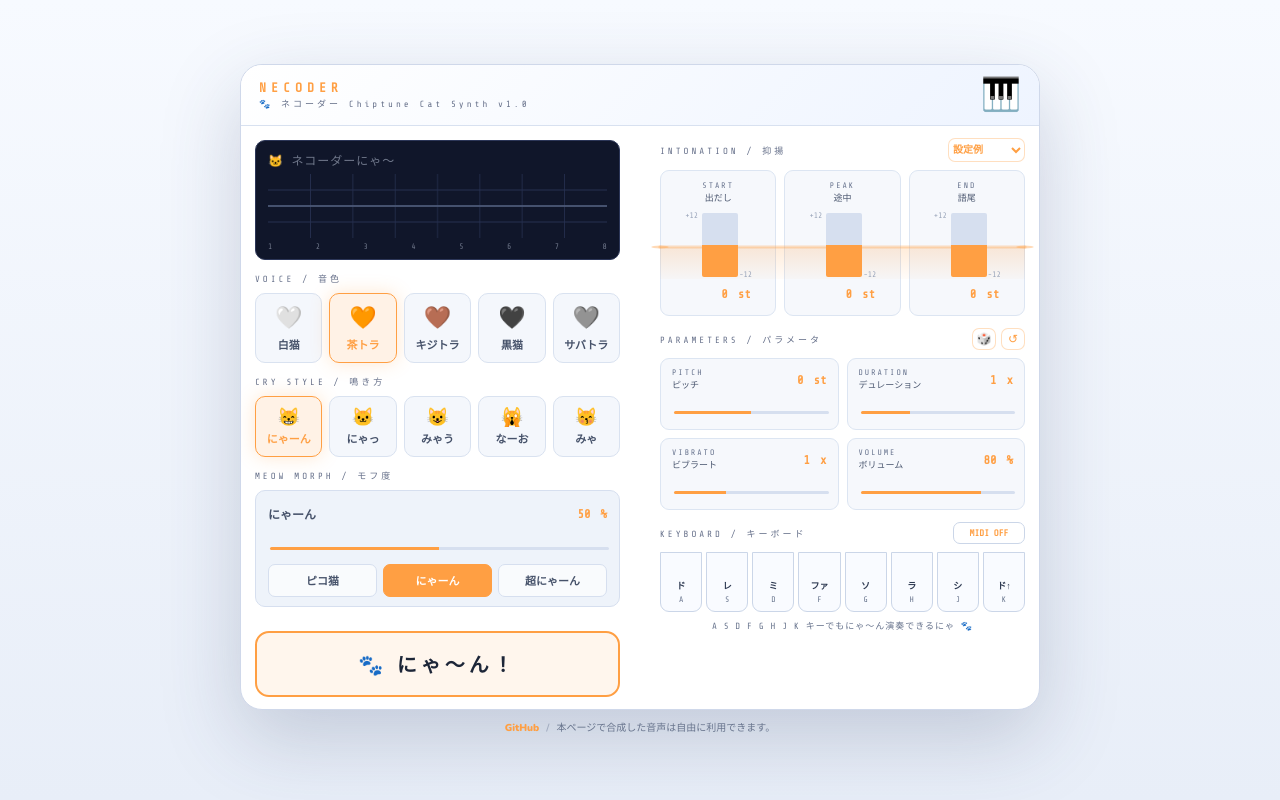
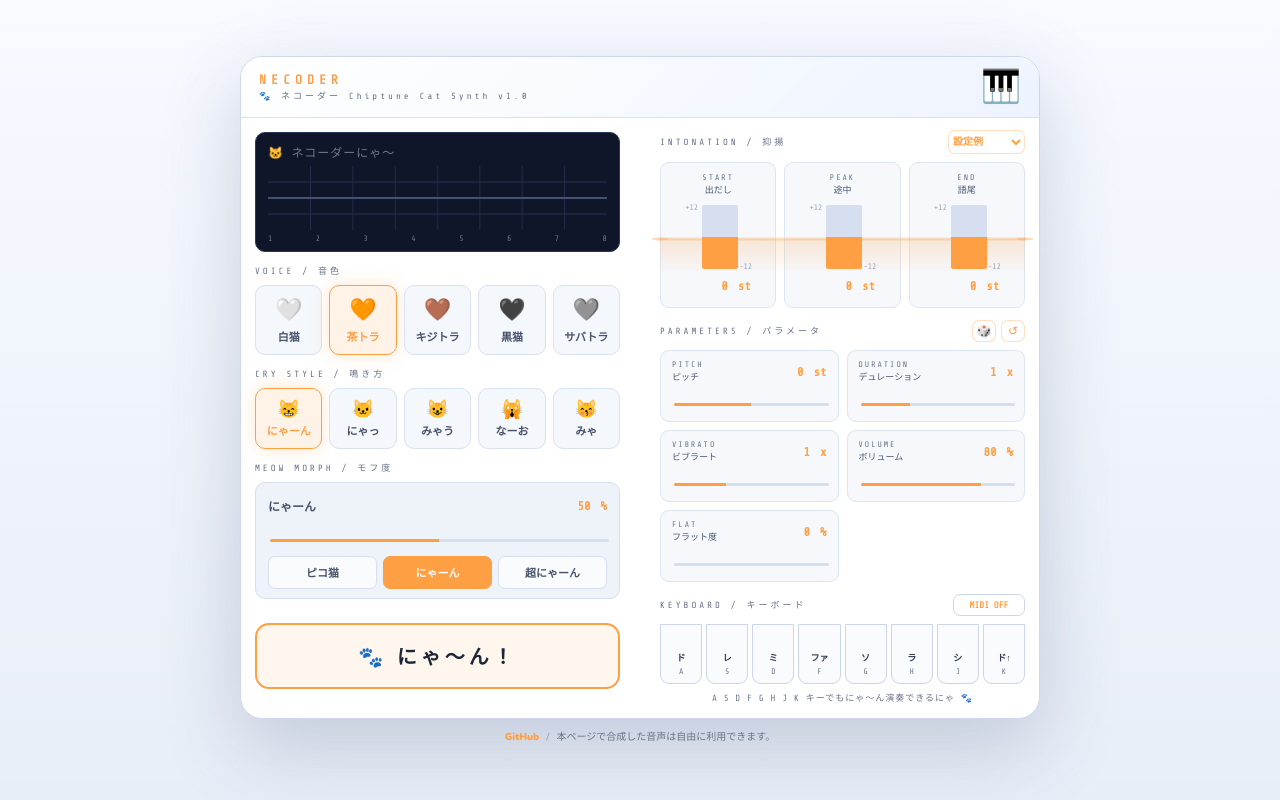
Before and after one commit to mfakane/necoder-synth, a React (Vite) app: page / in a window 1280 px wide. Built offline with nearby package versions, Linux system fonts and the light colour scheme.

Commit message:
feat: add flat parameter

```diff
--- a/src/App.tsx
+++ b/src/App.tsx
@@ -65,6 +65,7 @@ export default function Necoder() {
   const [dm, setDm] = useState(init.dm ?? 1.0); // デュレーション倍率
   const [vib, setVib] = useState(init.vib ?? 1.0); // ビブラート倍率
   const [vm, setVm] = useState(init.vm ?? 0.8); // 音量倍率
+  const [flat, setFlat] = useState(init.flat ?? 0); // フラット度 (0=音色のまま)
   const [activeKey, setAK] = useState(null);
   const [midiStatus, setMidiStatus] = useState<MidiStatus>(
     typeof navigator !== "undefined" && navigator.requestMIDIAccess
@@ -103,11 +104,24 @@ export default function Necoder() {
         dm,
         vib,
         vm,
+        flat,
         ...next,
       };
       return buildHash(state);
     },
-    [voiceIdx, styleIdx, morph, curveStart, curvePeak, curveEnd, ps, dm, vib, vm],
+    [
+      voiceIdx,
+      styleIdx,
+      morph,
+      curveStart,
+      curvePeak,
+      curveEnd,
+      ps,
+      dm,
+      vib,
+      vm,
+      flat,
+    ],
   );
 
   const commitHash = useCallback(
@@ -187,6 +201,7 @@ export default function Necoder() {
       if (next.dm !== undefined) setDm(next.dm);
       if (next.vib !== undefined) setVib(next.vib);
       if (next.vm !== undefined) setVm(next.vm);
+      if (next.flat !== undefined) setFlat(next.flat);
       setDraftNums({});
     },
     [],
@@ -236,6 +251,7 @@ export default function Necoder() {
         dm,
         vib,
         vm: vm * velocityScale,
+        flat,
         morph,
         curveStart,
         curvePeak,
@@ -256,6 +272,7 @@ export default function Necoder() {
       dm,
       vib,
       vm,
+      flat,
       morph,
       curveStart,
       curvePeak,
@@ -416,6 +433,7 @@ export default function Necoder() {
           dm,
           vib,
           vm,
+          flat,
         });
         (event.source as Window).postMessage(`link,patch,${patch}`, "*");
         return;
@@ -437,6 +455,7 @@ export default function Necoder() {
     curvePeak,
     curveStart,
     dm,
+    flat,
     handleMidiNoteMessage,
     morph,
     ps,
@@ -603,6 +622,7 @@ export default function Necoder() {
       setDm(next.dm);
       setVib(next.vib);
       setVm(next.vm);
+      setFlat(next.flat);
       commitHash(next);
     },
     [clearParamDrafts, commitHash],
@@ -618,11 +638,12 @@ export default function Necoder() {
       dm: stepValue(0.4, 1.8, 0.1),
       vib: stepValue(0, 2.5, 0.1),
       vm: stepValue(0.45, 1, 0.05),
+      flat: stepValue(0, 0.4, 0.05), // 全フラットは鳴き声らしさが消えるので控えめにゃ
     });
   }, [setParamsAndCommit]);
 
   const resetParams = useCallback(() => {
-    setParamsAndCommit({ ps: 0, dm: 1, vib: 1, vm: 0.8 });
+    setParamsAndCommit({ ps: 0, dm: 1, vib: 1, vm: 0.8, flat: 0 });
   }, [setParamsAndCommit]);
 
   const sliders = [
@@ -690,6 +711,23 @@ export default function Necoder() {
       toInput: (v) => Math.round(v * 100),
       fromInput: (v) => Number((v / 100).toFixed(2)),
       inputMin: 10,
+      inputMax: 100,
+      inputStep: 5,
+      unit: "%",
+    },
+    {
+      label: "FLAT",
+      jp: "フラット度",
+      keyName: "flat",
+      val: flat,
+      min: 0,
+      max: 1,
+      step: 0.05,
+      set: setFlat,
+      fmt: (v) => Math.round(v * 100),
+      toInput: (v) => Math.round(v * 100),
+      fromInput: (v) => Number((v / 100).toFixed(2)),
+      inputMin: 0,
       inputMax: 100,
       inputStep: 5,
       unit: "%",
--- a/src/audio.ts
+++ b/src/audio.ts
@@ -13,7 +13,6 @@ export type SynthParams = {
   wave: OscillatorType;
   atk: number;
   rel: number;
-  pitchMove: number;
   breath: number;
 };
 
@@ -34,6 +33,7 @@ export type PlayMeowOptions = {
   curveStart?: number;
   curvePeak?: number;
   curveEnd?: number;
+  flat?: number;
 };
 
 export const clamp = (v: number, min: number, max: number) =>
@@ -63,7 +63,6 @@ export const composeParams = (voice: Voice, style: CryStyle): SynthParams => ({
   wave: style.wave || voice.wave,
   atk: style.atk * voice.atkMul,
   rel: style.rel * voice.relMul,
-  pitchMove: voice.pitchMove ?? 1,
   breath: voice.breath ?? 1,
 });
 
@@ -107,21 +106,22 @@ export function playMeow(
     wave,
     atk,
     rel,
-    pitchMove,
     breath,
   } = params;
-  const pm = clamp(pitchMove ?? 1, 0, 1);
+  // フラット度にゃ。1=鳴き声そのまま、0=ピッチが完全に平坦
+  const pm = 1 - clamp(opts.flat ?? 0, 0, 1);
   const br = clamp(breath ?? 1, 0, 1);
-  // pf を基準に、自動ピッチ移動の振れ幅を pm で縮めるにゃ (pm=1 で従来どおり)
+  // pf を基準に、自動ピッチ移動の振れ幅を縮めるにゃ (pm=1 でフラット度 0%)
   const toward = (target: number, base: number) =>
     pm >= 1 ? target : base + (target - base) * pm;
   const hasBreath = br > 0.001;
   const tone = morphTone(opts.morph || 0);
   const isVoice = tone.voice > 0.001;
   const tr = Math.pow(2, (semitone + (opts.ps || 0)) / 12);
-  const aDur = dur * (opts.dm || 1);
-  const v = vol * (opts.vm || 0.8);
-  const vibD = vD * (opts.vib || 1) * tr;
+  const aDur = dur * (opts.dm ?? 1);
+  const v = vol * (opts.vm ?? 0.8);
+  const vibMul = opts.vib ?? 1;
+  const vibD = vD * vibMul * tr;
   const now = ctx.currentTime;
 
   const osc = ctx.createOscillator();
@@ -158,7 +158,7 @@ export function playMeow(
   lfoG.gain.setValueAtTime(isVoice ? vibD * 0.25 : vibD, now);
   if (isVoice) {
     lfoG.gain.linearRampToValueAtTime(
-      vibD + (4 + tone.wobble * 12) * tr * pm,
+      vibD + (4 + tone.wobble * 12) * tr * pm * vibMul,
       now + aDur * 0.68,
     );
   }
@@ -182,7 +182,11 @@ export function playMeow(
   filt.connect(env);
   env.connect(dest);
 
-  const pf = pk * tr * semitoneRatio(opts.curvePeak || 0);
+  // フラットに寄せるほど平均律へスナップさせて、メロディを弾けるようにするにゃ
+  const pfRaw = pk * tr * semitoneRatio(opts.curvePeak || 0);
+  const pfTuned =
+    440 * Math.pow(2, Math.round(12 * Math.log2(pfRaw / 440)) / 12);
+  const pf = pm >= 1 ? pfRaw : pfRaw * Math.pow(pfTuned / pfRaw, 1 - pm);
   const sf = toward(s * tr * semitoneRatio(opts.curveStart || 0), pf);
   const ef = Math.max(
     toward(e * tr * semitoneRatio(opts.curveEnd || 0), pf),
--- a/src/data.ts
+++ b/src/data.ts
@@ -16,8 +16,6 @@ export type Voice = {
   atkMul: number;
   relMul: number;
   vDAdd: number;
-  /** 自動ピッチ移動の量にゃ。1=標準、0=完全フラット。省略時は1 */
-  pitchMove?: number;
   /** 子音ノイズ・チャープ・ザラつきの量にゃ。1=標準、0=無し。省略時は1 */
   breath?: number;
 };
@@ -120,7 +118,7 @@ export const VOICES: Voice[] = [
     name: "サバトラ",
     emoji: "🩶",
     color: "#7C8FA6",
-    // ピッチはフラット。ド=C4 基準にして半音指定を素直にするにゃ
+    // s=pk=e でしゃくり上げ無し。ド=C4 基準にして半音指定を素直にするにゃ
     s: 261.63,
     pk: 261.63,
     e: 261.63,
@@ -134,7 +132,7 @@ export const VOICES: Voice[] = [
     atkMul: 1,
     relMul: 1,
     vDAdd: 0,
-    pitchMove: 0.06,
+    // 子音ノイズは薄めにゃ
     breath: 0.12,
   },
 ];
--- a/src/hash.ts
+++ b/src/hash.ts
@@ -12,6 +12,7 @@ export type HashState = {
   dm?: number;
   vib?: number;
   vm?: number;
+  flat?: number;
 };
 
 export type FullHashState = Required<HashState>;
@@ -50,6 +51,7 @@ export const parseHashPatch = (patch: string): HashState => {
   setNumber("dm", numFromHash(params, "duration", undefined, 0.3, 2.5));
   setNumber("vib", numFromHash(params, "vibrato", undefined, 0, 3));
   setNumber("vm", numFromHash(params, "volume", undefined, 0.1, 1));
+  setNumber("flat", numFromHash(params, "flat", undefined, 0, 1));
   return state;
 };
 
@@ -70,6 +72,7 @@ export const makeHashQuery = (state: FullHashState) => {
   params.set("duration", state.dm.toFixed(2));
   params.set("vibrato", state.vib.toFixed(2));
   params.set("volume", state.vm.toFixed(2));
+  params.set("flat", state.flat.toFixed(2));
   return params.toString();
 };
 
```
Also changed, not shown: 1 other file (tests, documents, lock files or other folders).
